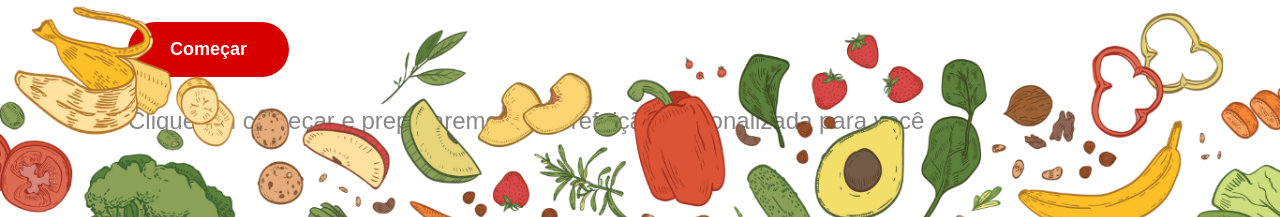
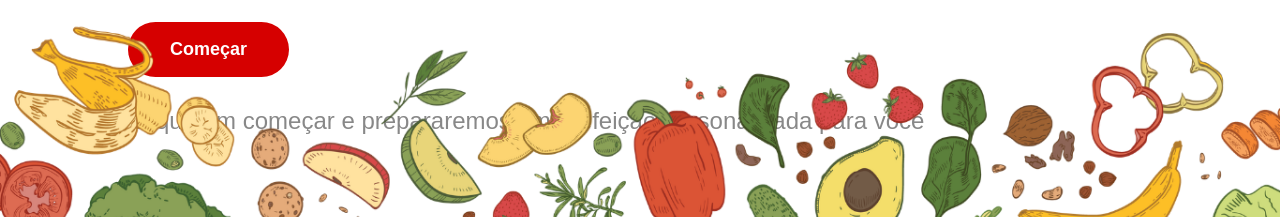
Before and after one commit to ceciliemey/Site-de-Receitas, a plain HTML site: page index.html in a window 1280 px wide. Shown: the part 583-800 px from the top of the page. Drawn offline with Linux system fonts and the light colour scheme.

Commit message:
style.css

```diff
--- a/style.css
+++ b/style.css
@@ -98,7 +98,8 @@
 .vegetais {
     pointer-events: none;
     position: absolute;
-    bottom: -20px;
+    bottom: -40px;
+    margin-top: 20px;
     left: 0;
     width: 100%;
 }
```
